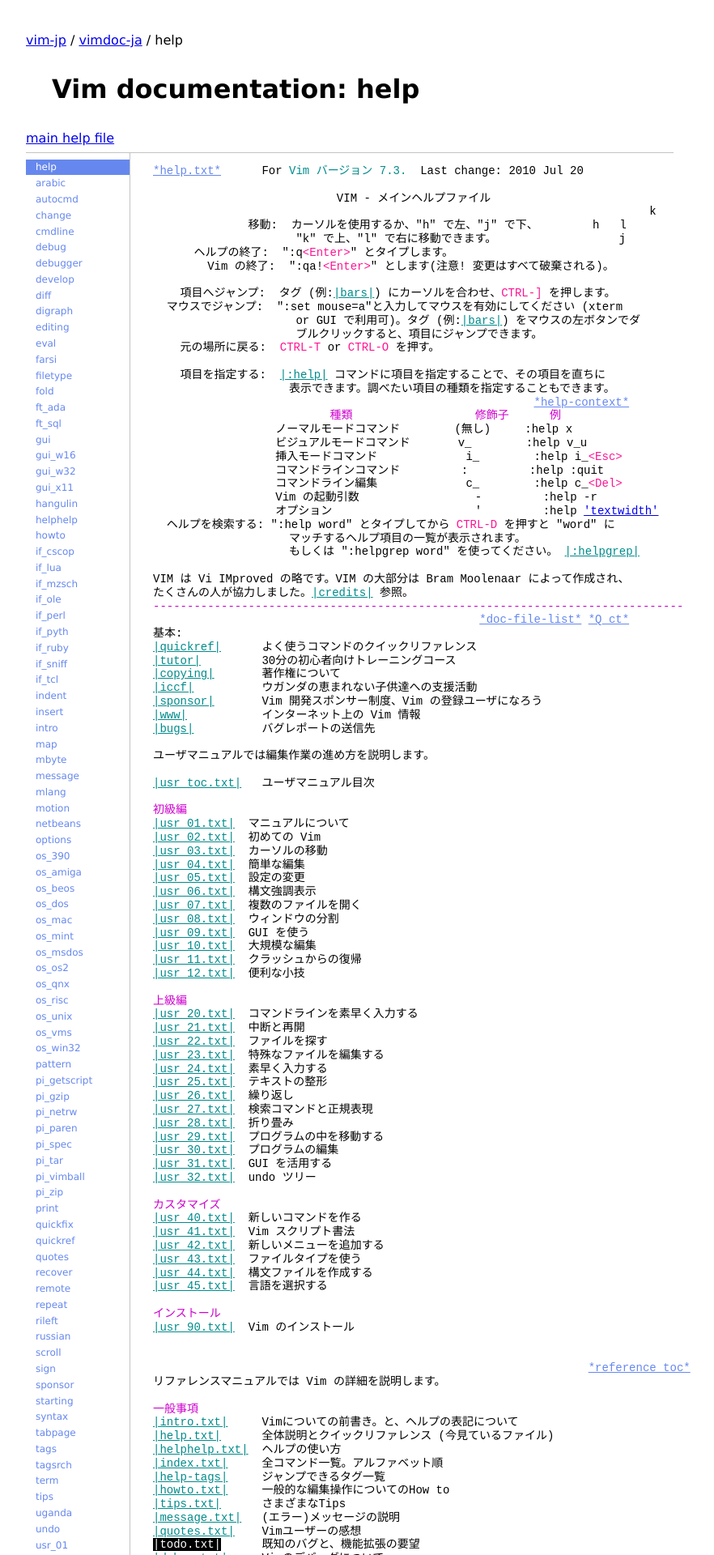
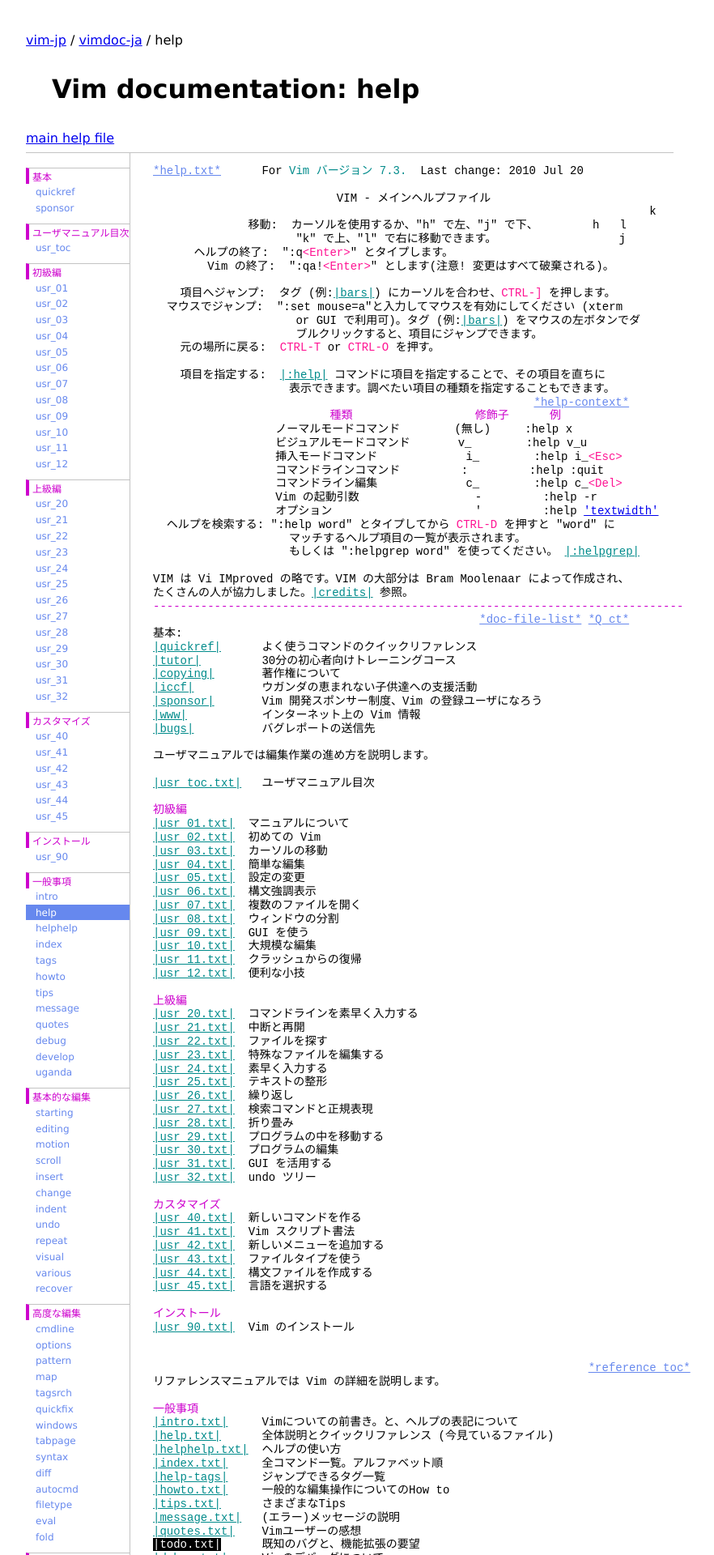
Before and after one commit to vim-jp/vimdoc-ja, a Jekyll site: the page built from index.html, in a window 1280 px wide. Shown: the top 1920 px of the page at 81% size, without its empty margins (208-1090 px from the left). Built offline with Jekyll 4.4.1, drawn with Linux system fonts in a browser that asks for light colours; nearby versions of some CDN libraries; Markdown is read by kramdown in place of the engine named in the settings; comment, search, counter and statistics services are not loaded; some of the changed text lies outside the part shown.

Commit message:
categorise left side

```diff
--- a/_layouts/vimdoc.html
+++ b/_layouts/vimdoc.html
@@ -39,50 +39,167 @@
 </header>
 
 <nav>
-<ul>
+<dl>
+
+<dt>基本</dt>
+<dd><ul>
+<li><a href="quickref.html">quickref</a></li>
+<li><a href="sponsor.html">sponsor</a></li>
+</ul></dd>
+
+<dt>ユーザマニュアル目次</dt>
+<dd><ul>
+<li><a href="usr_toc.html">usr_toc</a></li>
+</ul></dd>
+
+<dt>初級編</dt>
+<dd><ul>
+<li><a href="usr_01.html">usr_01</a></li>
+<li><a href="usr_02.html">usr_02</a></li>
+<li><a href="usr_03.html">usr_03</a></li>
+<li><a href="usr_04.html">usr_04</a></li>
+<li><a href="usr_05.html">usr_05</a></li>
+<li><a href="usr_06.html">usr_06</a></li>
+<li><a href="usr_07.html">usr_07</a></li>
+<li><a href="usr_08.html">usr_08</a></li>
+<li><a href="usr_09.html">usr_09</a></li>
+<li><a href="usr_10.html">usr_10</a></li>
+<li><a href="usr_11.html">usr_11</a></li>
+<li><a href="usr_12.html">usr_12</a></li>
+</ul></dd>
+
+<dt>上級編</dt>
+<dd><ul>
+<li><a href="usr_20.html">usr_20</a></li>
+<li><a href="usr_21.html">usr_21</a></li>
+<li><a href="usr_22.html">usr_22</a></li>
+<li><a href="usr_23.html">usr_23</a></li>
+<li><a href="usr_24.html">usr_24</a></li>
+<li><a href="usr_25.html">usr_25</a></li>
+<li><a href="usr_26.html">usr_26</a></li>
+<li><a href="usr_27.html">usr_27</a></li>
+<li><a href="usr_28.html">usr_28</a></li>
+<li><a href="usr_29.html">usr_29</a></li>
+<li><a href="usr_30.html">usr_30</a></li>
+<li><a href="usr_31.html">usr_31</a></li>
+<li><a href="usr_32.html">usr_32</a></li>
+</ul></dd>
+
+<dt>カスタマイズ</dt>
+<dd><ul>
+<li><a href="usr_40.html">usr_40</a></li>
+<li><a href="usr_41.html">usr_41</a></li>
+<li><a href="usr_42.html">usr_42</a></li>
+<li><a href="usr_43.html">usr_43</a></li>
+<li><a href="usr_44.html">usr_44</a></li>
+<li><a href="usr_45.html">usr_45</a></li>
+</ul></dd>
+
+<dt>インストール</dt>
+<dd><ul>
+<li><a href="usr_90.html">usr_90</a></li>
+</ul></dd>
+
+<dt>一般事項</dt>
+<dd><ul>
+<li><a href="intro.html">intro</a></li>
 <li><a href="index.html">help</a></li>
+<li><a href="helphelp.html">helphelp</a></li>
+<li><a href="vimindex.html">index</a></li>
+<li><a href="tags.html">tags</a></li>
+<li><a href="howto.html">howto</a></li>
+<li><a href="tips.html">tips</a></li>
+<li><a href="message.html">message</a></li>
+<li><a href="quotes.html">quotes</a></li>
+<li><a href="debug.html">debug</a></li>
+<li><a href="develop.html">develop</a></li>
+<li><a href="uganda.html">uganda</a></li>
+</ul></dd>
+
+<dt>基本的な編集</dt>
+<dd><ul>
+<li><a href="starting.html">starting</a></li>
+<li><a href="editing.html">editing</a></li>
+<li><a href="motion.html">motion</a></li>
+<li><a href="scroll.html">scroll</a></li>
+<li><a href="insert.html">insert</a></li>
+<li><a href="change.html">change</a></li>
+<li><a href="indent.html">indent</a></li>
+<li><a href="undo.html">undo</a></li>
+<li><a href="repeat.html">repeat</a></li>
+<li><a href="visual.html">visual</a></li>
+<li><a href="various.html">various</a></li>
+<li><a href="recover.html">recover</a></li>
+</ul></dd>
+
+<dt>高度な編集</dt>
+<dd><ul>
+<li><a href="cmdline.html">cmdline</a></li>
+<li><a href="options.html">options</a></li>
+<li><a href="pattern.html">pattern</a></li>
+<li><a href="map.html">map</a></li>
+<li><a href="tagsrch.html">tagsrch</a></li>
+<li><a href="quickfix.html">quickfix</a></li>
+<li><a href="windows.html">windows</a></li>
+<li><a href="tabpage.html">tabpage</a></li>
+<li><a href="syntax.html">syntax</a></li>
+<li><a href="diff.html">diff</a></li>
+<li><a href="autocmd.html">autocmd</a></li>
+<li><a href="filetype.html">filetype</a></li>
+<li><a href="eval.html">eval</a></li>
+<li><a href="fold.html">fold</a></li>
+</ul></dd>
+
+<dt>特定機能</dt>
+<dd><ul>
+<li><a href="print.html">print</a></li>
+<li><a href="remote.html">remote</a></li>
+<li><a href="term.html">term</a></li>
+<li><a href="digraph.html">digraph</a></li>
+<li><a href="mbyte.html">mbyte</a></li>
+<li><a href="mlang.html">mlang</a></li>
 <li><a href="arabic.html">arabic</a></li>
-<li><a href="autocmd.html">autocmd</a></li>
-<li><a href="change.html">change</a></li>
-<li><a href="cmdline.html">cmdline</a></li>
-<li><a href="debug.html">debug</a></li>
-<li><a href="debugger.html">debugger</a></li>
-<li><a href="develop.html">develop</a></li>
-<li><a href="diff.html">diff</a></li>
-<li><a href="digraph.html">digraph</a></li>
-<li><a href="editing.html">editing</a></li>
-<li><a href="eval.html">eval</a></li>
 <li><a href="farsi.html">farsi</a></li>
-<li><a href="filetype.html">filetype</a></li>
-<li><a href="fold.html">fold</a></li>
+<li><a href="russian.html">russian</a></li>
 <li><a href="ft_ada.html">ft_ada</a></li>
 <li><a href="ft_sql.html">ft_sql</a></li>
+<li><a href="hangulin.html">hangulin</a></li>
+<li><a href="rileft.html">rileft</a></li>
+</ul></dd>
+
+<dt>GUI</dt>
+<dd><ul>
 <li><a href="gui.html">gui</a></li>
 <li><a href="gui_w16.html">gui_w16</a></li>
 <li><a href="gui_w32.html">gui_w32</a></li>
 <li><a href="gui_x11.html">gui_x11</a></li>
-<li><a href="hangulin.html">hangulin</a></li>
-<li><a href="helphelp.html">helphelp</a></li>
-<li><a href="howto.html">howto</a></li>
+</ul></dd>
+
+<dt>拡張インターフェース</dt>
+<dd><ul>
 <li><a href="if_cscop.html">if_cscop</a></li>
 <li><a href="if_lua.html">if_lua</a></li>
 <li><a href="if_mzsch.html">if_mzsch</a></li>
-<li><a href="if_ole.html">if_ole</a></li>
 <li><a href="if_perl.html">if_perl</a></li>
 <li><a href="if_pyth.html">if_pyth</a></li>
-<li><a href="if_ruby.html">if_ruby</a></li>
 <li><a href="if_sniff.html">if_sniff</a></li>
 <li><a href="if_tcl.html">if_tcl</a></li>
-<li><a href="indent.html">indent</a></li>
-<li><a href="insert.html">insert</a></li>
-<li><a href="intro.html">intro</a></li>
-<li><a href="map.html">map</a></li>
-<li><a href="mbyte.html">mbyte</a></li>
-<li><a href="message.html">message</a></li>
-<li><a href="mlang.html">mlang</a></li>
-<li><a href="motion.html">motion</a></li>
+<li><a href="if_ole.html">if_ole</a></li>
+<li><a href="if_ruby.html">if_ruby</a></li>
+<li><a href="debugger.html">debugger</a></li>
+<li><a href="workshop.html">workshop</a></li>
 <li><a href="netbeans.html">netbeans</a></li>
-<li><a href="options.html">options</a></li>
+<li><a href="sign.html">sign</a></li>
+</ul></dd>
+
+<dt>バージョン情報</dt>
+<dd><ul>
+<li><a href="vi_diff.html">vi_diff</a></li>
+<li><a href="version4.html">version4</a></li>
+</ul></dd>
+
+<dt>システムに関する説明</dt>
+<dd><ul>
 <li><a href="os_390.html">os_390</a></li>
 <li><a href="os_amiga.html">os_amiga</a></li>
 <li><a href="os_beos.html">os_beos</a></li>
@@ -96,78 +213,30 @@
 <li><a href="os_unix.html">os_unix</a></li>
 <li><a href="os_vms.html">os_vms</a></li>
 <li><a href="os_win32.html">os_win32</a></li>
-<li><a href="pattern.html">pattern</a></li>
+</ul></dd>
+
+<dt>標準プラグイン</dt>
+<dd><ul>
 <li><a href="pi_getscript.html">pi_getscript</a></li>
 <li><a href="pi_gzip.html">pi_gzip</a></li>
 <li><a href="pi_netrw.html">pi_netrw</a></li>
 <li><a href="pi_paren.html">pi_paren</a></li>
-<li><a href="pi_spec.html">pi_spec</a></li>
 <li><a href="pi_tar.html">pi_tar</a></li>
 <li><a href="pi_vimball.html">pi_vimball</a></li>
 <li><a href="pi_zip.html">pi_zip</a></li>
-<li><a href="print.html">print</a></li>
-<li><a href="quickfix.html">quickfix</a></li>
-<li><a href="quickref.html">quickref</a></li>
-<li><a href="quotes.html">quotes</a></li>
-<li><a href="recover.html">recover</a></li>
-<li><a href="remote.html">remote</a></li>
-<li><a href="repeat.html">repeat</a></li>
-<li><a href="rileft.html">rileft</a></li>
-<li><a href="russian.html">russian</a></li>
-<li><a href="scroll.html">scroll</a></li>
-<li><a href="sign.html">sign</a></li>
-<li><a href="sponsor.html">sponsor</a></li>
-<li><a href="starting.html">starting</a></li>
-<li><a href="syntax.html">syntax</a></li>
-<li><a href="tabpage.html">tabpage</a></li>
-<li><a href="tags.html">tags</a></li>
-<li><a href="tagsrch.html">tagsrch</a></li>
-<li><a href="term.html">term</a></li>
-<li><a href="tips.html">tips</a></li>
-<li><a href="uganda.html">uganda</a></li>
-<li><a href="undo.html">undo</a></li>
-<li><a href="usr_01.html">usr_01</a></li>
-<li><a href="usr_02.html">usr_02</a></li>
-<li><a href="usr_03.html">usr_03</a></li>
-<li><a href="usr_04.html">usr_04</a></li>
-<li><a href="usr_05.html">usr_05</a></li>
-<li><a href="usr_06.html">usr_06</a></li>
-<li><a href="usr_07.html">usr_07</a></li>
-<li><a href="usr_08.html">usr_08</a></li>
-<li><a href="usr_09.html">usr_09</a></li>
-<li><a href="usr_10.html">usr_10</a></li>
-<li><a href="usr_11.html">usr_11</a></li>
-<li><a href="usr_12.html">usr_12</a></li>
-<li><a href="usr_20.html">usr_20</a></li>
-<li><a href="usr_21.html">usr_21</a></li>
-<li><a href="usr_22.html">usr_22</a></li>
-<li><a href="usr_23.html">usr_23</a></li>
-<li><a href="usr_24.html">usr_24</a></li>
-<li><a href="usr_25.html">usr_25</a></li>
-<li><a href="usr_26.html">usr_26</a></li>
-<li><a href="usr_27.html">usr_27</a></li>
-<li><a href="usr_28.html">usr_28</a></li>
-<li><a href="usr_29.html">usr_29</a></li>
-<li><a href="usr_30.html">usr_30</a></li>
-<li><a href="usr_31.html">usr_31</a></li>
-<li><a href="usr_32.html">usr_32</a></li>
-<li><a href="usr_40.html">usr_40</a></li>
-<li><a href="usr_41.html">usr_41</a></li>
-<li><a href="usr_42.html">usr_42</a></li>
-<li><a href="usr_43.html">usr_43</a></li>
-<li><a href="usr_44.html">usr_44</a></li>
-<li><a href="usr_45.html">usr_45</a></li>
-<li><a href="usr_90.html">usr_90</a></li>
-<li><a href="usr_toc.html">usr_toc</a></li>
-<li><a href="various.html">various</a></li>
-<li><a href="version4.html">version4</a></li>
-<li><a href="vi_diff.html">vi_diff</a></li>
+</ul></dd>
+
+<dt>ファイルタイププラグイン</dt>
+<dd><ul>
+<li><a href="pi_spec.html">pi_spec</a></li>
+</ul></dd>
+
+<dt>その他</dt>
+<dd><ul>
 <li><a href="vim_faq.html">vim_faq</a></li>
-<li><a href="vimindex.html">vimindex</a></li>
-<li><a href="visual.html">visual</a></li>
-<li><a href="windows.html">windows</a></li>
-<li><a href="workshop.html">workshop</a></li>
-</ul>
+</ul></dd>
+
+</dl>
 </nav>
 
 <article class="Vimdoc VimdocJa">
--- a/style.css
+++ b/style.css
@@ -69,6 +69,14 @@
     padding: 0.2em 1em;
 }
 
+nav dt {
+    margin: 0.8em 0 1px;
+    border-top: 1px solid #c3c3c3;
+    border-left: 4px solid #cd00cd;
+    padding: 1px 0 1px 4px;
+    color: #CD00CD;
+}
+
 nav li a:link,
 nav li a:visited {
     color: #68e;
@@ -93,7 +101,7 @@
     border-left: 1px solid #c3c3c3;
     position: relative;
     left: -1px;
-    font-family: "Osaka-mono", "Osaka-等幅", monospace;
+    font-family: "Osaka-mono", "Osaka-等幅", "ＭＳ ゴシック", "Courier New", monospace;
     font-size: 10.5pt;
     line-height: 1.2em;
     white-space: nowrap;
```
